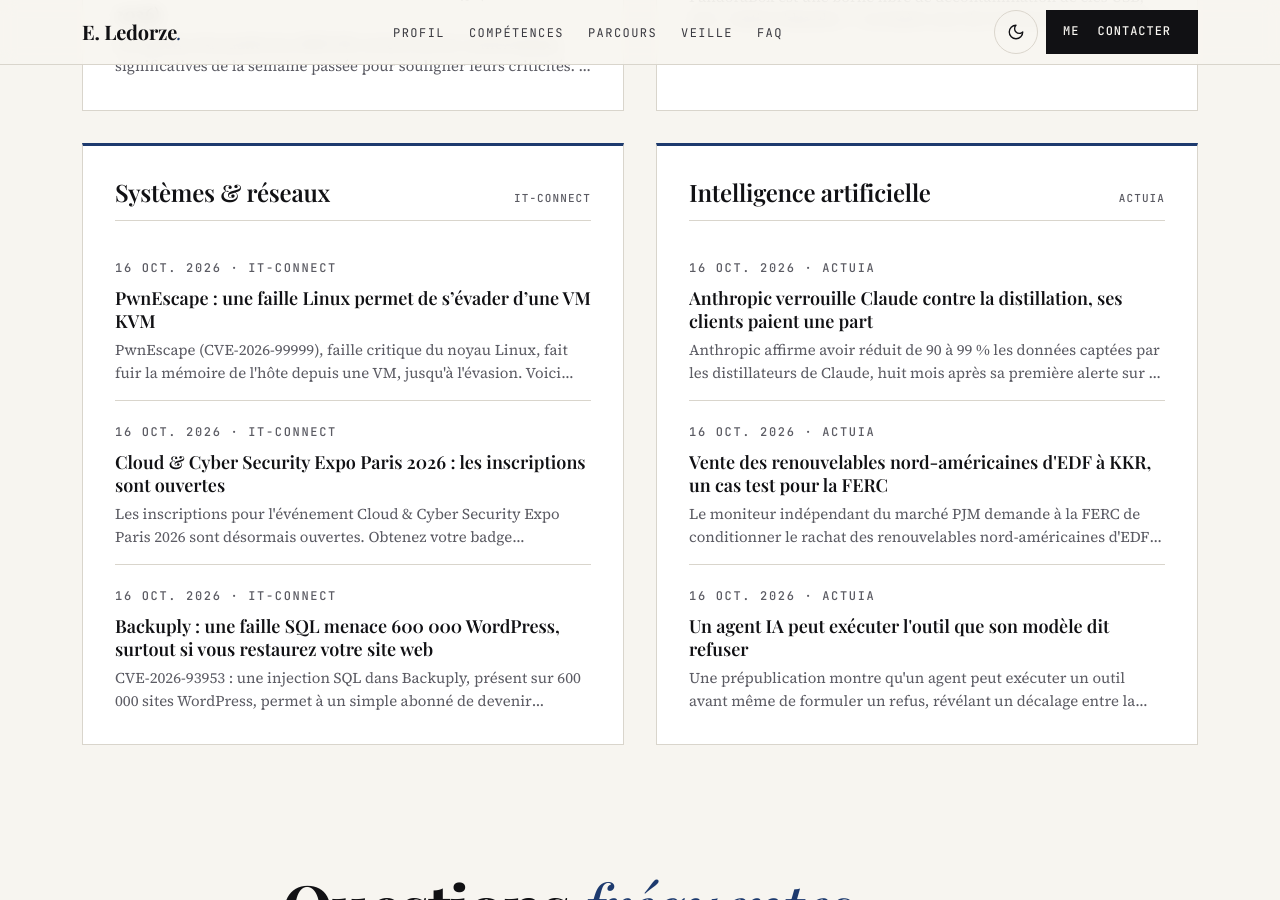
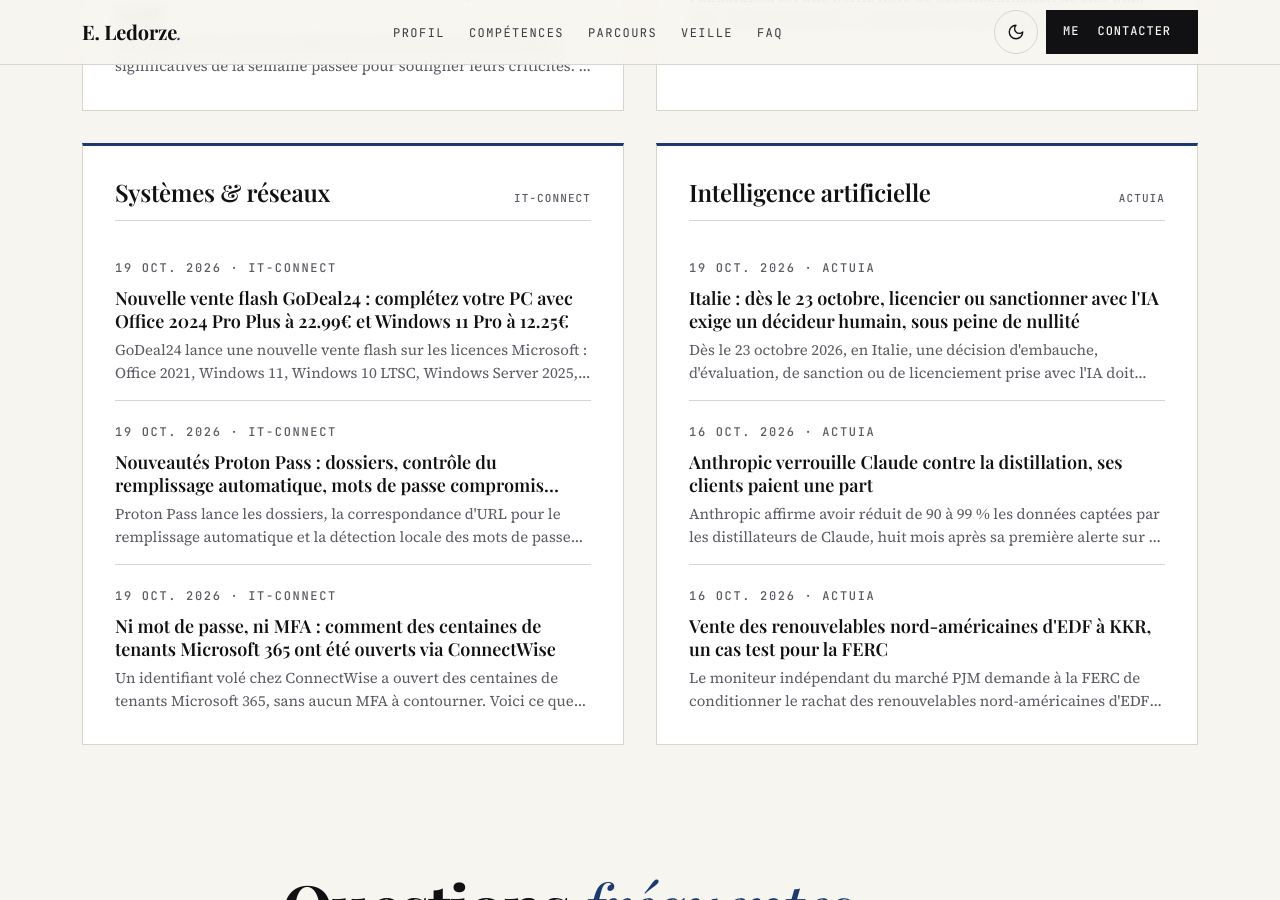
Before and after one commit to TheDringe54-lab/TheDringe54-lab.github.io, a Jekyll site: the page built from index.html, in a window 1280 px wide and 900 px high, scrolled down 4916 px. Built offline with Jekyll 4.4.1, drawn with Linux system fonts in a browser that asks for light colours; some of the changed text lies outside the part shown.

Commit message:
Veille techno : mise à jour automatique

```diff
--- a/_data/veille.json
+++ b/_data/veille.json
@@ -1,5 +1,5 @@
 {
-  "mise_a_jour": "2026-10-18",
+  "mise_a_jour": "2026-10-19",
   "themes": [
     {
       "id": "cyber",
@@ -63,25 +63,25 @@
       "titre_en": "Systems & networks",
       "articles": [
         {
-          "titre": "PwnEscape : une faille Linux permet de s’évader d’une VM KVM",
-          "lien": "https://www.it-connect.fr/pwnescape-cve-2026-99999-faille-noyau-linux-evasion-vm/",
+          "titre": "Nouvelle vente flash GoDeal24 : complétez votre PC avec Office 2024 Pro Plus à 22.99€ et Windows 11 Pro à 12.25€",
+          "lien": "https://www.it-connect.fr/bon-plan-godeal24-licences-microsoft-logiciels-os/",
           "source": "IT-Connect",
-          "date": "2026-10-16",
-          "resume": "PwnEscape (CVE-2026-99999), faille critique du noyau Linux, fait fuir la mémoire de l'hôte depuis une VM, jusqu'à l'évasion. Voici comment se protéger. Le post…"
+          "date": "2026-10-19",
+          "resume": "GoDeal24 lance une nouvelle vente flash sur les licences Microsoft : Office 2021, Windows 11, Windows 10 LTSC, Windows Server 2025, et d'autres logiciels. Le…"
         },
         {
-          "titre": "Cloud & Cyber Security Expo Paris 2026 : les inscriptions sont ouvertes",
-          "lien": "https://www.it-connect.fr/cloud-cyber-security-expo-paris-2026-les-inscriptions-sont-ouvertes/",
+          "titre": "Nouveautés Proton Pass : dossiers, contrôle du remplissage automatique, mots de passe compromis…",
+          "lien": "https://www.it-connect.fr/proton-pass-dossiers-correspondance-url-mots-de-passe-compromis/",
           "source": "IT-Connect",
-          "date": "2026-10-16",
-          "resume": "Les inscriptions pour l'événement Cloud & Cyber Security Expo Paris 2026 sont désormais ouvertes. Obtenez votre badge gratuitement pour y participer. Le post…"
+          "date": "2026-10-19",
+          "resume": "Proton Pass lance les dossiers, la correspondance d'URL pour le remplissage automatique et la détection locale des mots de passe compromis. Le post Nouveautés…"
         },
         {
-          "titre": "Backuply : une faille SQL menace 600 000 WordPress, surtout si vous restaurez votre site web",
-          "lien": "https://www.it-connect.fr/backuply-cve-2026-93953-injection-sql-wordpress/",
+          "titre": "Ni mot de passe, ni MFA : comment des centaines de tenants Microsoft 365 ont été ouverts via ConnectWise",
+          "lien": "https://www.it-connect.fr/connectwise-cloud-backup-skykick-tenants-microsoft-365-compromis/",
           "source": "IT-Connect",
-          "date": "2026-10-16",
-          "resume": "CVE-2026-93953 : une injection SQL dans Backuply, présent sur 600 000 sites WordPress, permet à un simple abonné de devenir administrateur. Mettez à jour. Le…"
+          "date": "2026-10-19",
+          "resume": "Un identifiant volé chez ConnectWise a ouvert des centaines de tenants Microsoft 365, sans aucun MFA à contourner. Voici ce que les admins doivent vérifier. Le…"
         }
       ]
     },
@@ -90,6 +90,13 @@
       "titre": "Intelligence artificielle",
       "titre_en": "Artificial intelligence",
       "articles": [
+        {
+          "titre": "Italie : dès le 23 octobre, licencier ou sanctionner avec l'IA exige un décideur humain, sous peine de nullité",
+          "lien": "https://www.actuia.com/actualite/italie-des-le-23-octobre-licencier-ou-sanctionner-avec-lia-exige-un-decideur-humain-sous-peine-de-nullite/",
+          "source": "ActuIA",
+          "date": "2026-10-19",
+          "resume": "Dès le 23 octobre 2026, en Italie, une décision d'embauche, d'évaluation, de sanction ou de licenciement prise avec l'IA doit être arrêtée par une personne au…"
+        },
         {
           "titre": "Anthropic verrouille Claude contre la distillation, ses clients paient une part",
           "lien": "https://www.actuia.com/actualite/anthropic-verrouille-claude-contre-la-distillation-ses-clients-paient-une-part/",
@@ -103,13 +110,6 @@
           "source": "ActuIA",
           "date": "2026-10-16",
           "resume": "Le moniteur indépendant du marché PJM demande à la FERC de conditionner le rachat des renouvelables nord-américaines d'EDF par KKR au maintien de 938 MW sur le…"
-        },
-        {
-          "titre": "Un agent IA peut exécuter l'outil que son modèle dit refuser",
-          "lien": "https://www.actuia.com/actualite/un-agent-ia-peut-executer-loutil-que-son-modele-dit-refuser/",
-          "source": "ActuIA",
-          "date": "2026-10-16",
-          "resume": "Une prépublication montre qu'un agent peut exécuter un outil avant même de formuler un refus, révélant un décalage entre la réponse du modèle et l'action…"
         }
       ]
     }
```
